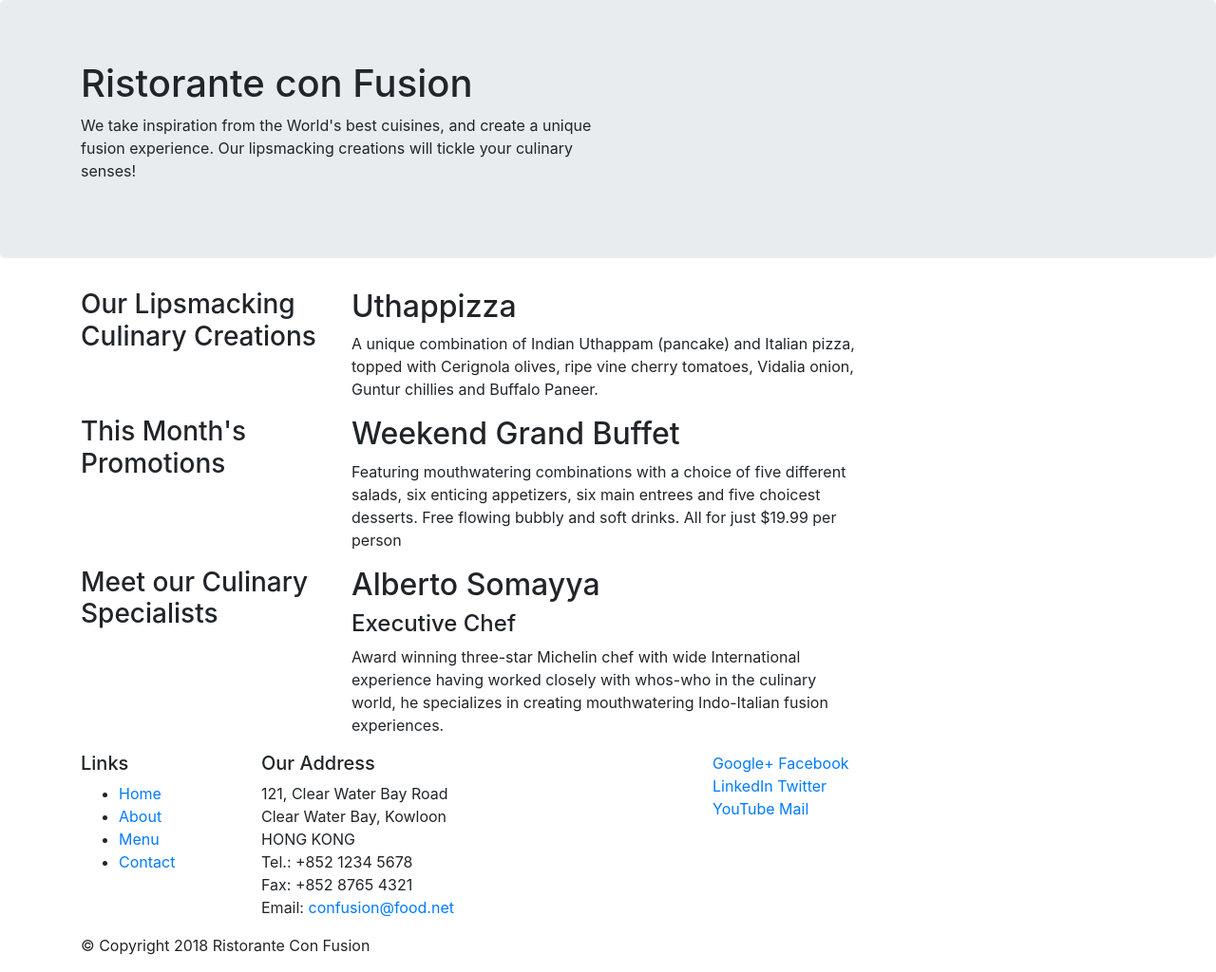
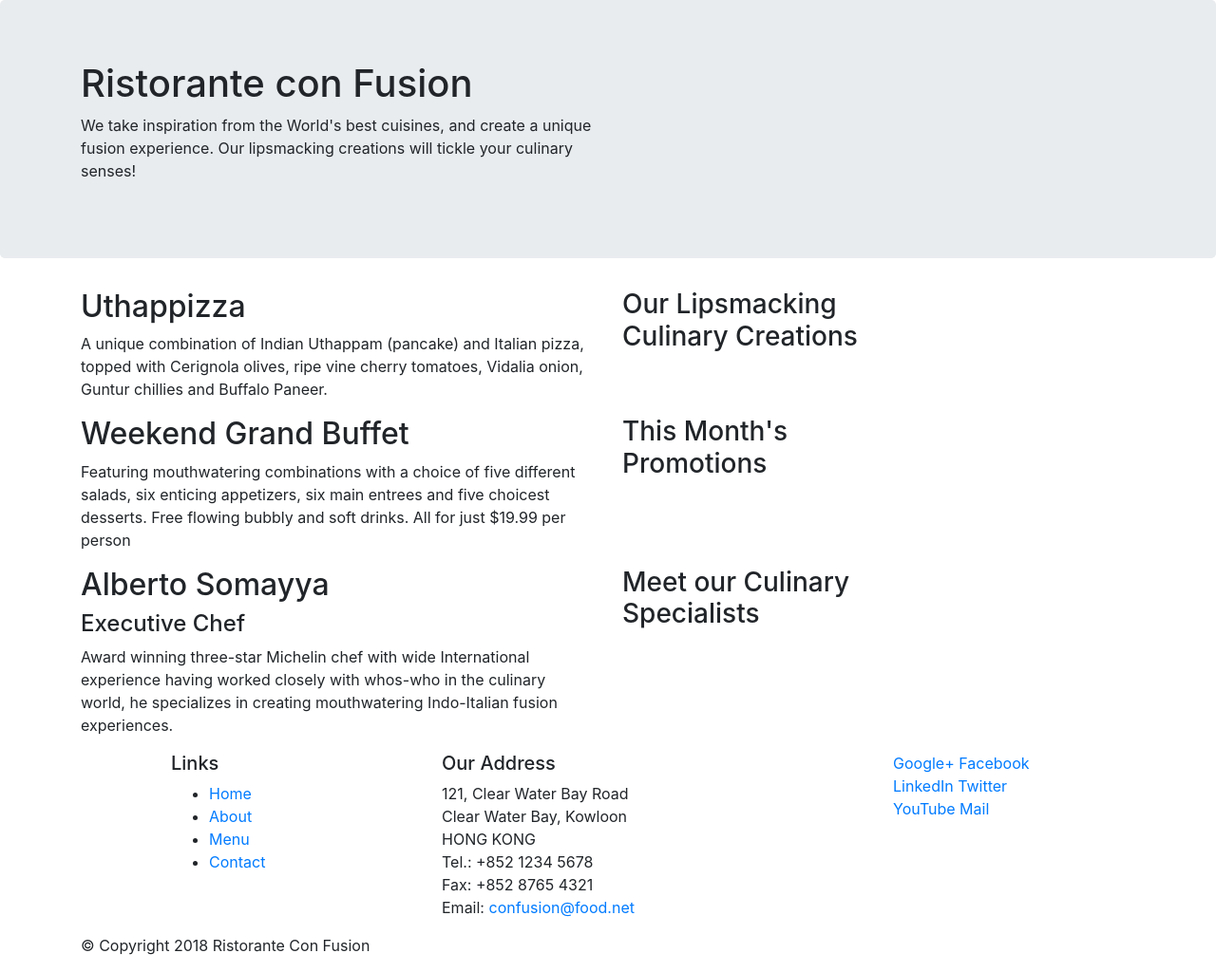
Before and after one commit to Valentyn23/bootstrap, a website: page index.html in a window 1280 px wide. Shown: the whole page at 95% size. Drawn offline with nearby package versions, Linux system fonts and the light colour scheme.

Commit message:
Bootstrap Grid Part One

```diff
--- a/index.html
+++ b/index.html
@@ -29,10 +29,10 @@
 
     <div class="container">
         <div class="row">
-            <div class="col-12 col-sm-4 col-md-3">
+            <div class="col-12 col-sm-4 order-sm-last col-md-3">
                 <h3>Our Lipsmacking Culinary Creations</h3>
             </div>
-            <div class="col col-sm col-md-6">
+            <div class="col col-sm order-sm-first col-md-6">
                 <h2>Uthappizza</h2>
                 <p>A unique combination of Indian Uthappam (pancake) and Italian pizza, topped with Cerignola olives, ripe vine cherry tomatoes, Vidalia onion, Guntur chillies and Buffalo Paneer.</p>
             </div>
@@ -40,20 +40,20 @@
 
 
         <div class="row">
-            <div class="col-12 col-sm-4 col-md-3">
+            <div class="col-12 col-sm-4 order-sm-last col-md-3">
                 <h3>This Month's Promotions</h3>
             </div>
-            <div class="col col-sm col-md-6">
+            <div class="col col-sm order-sm-first col-md-6">
                 <h2>Weekend Grand Buffet</h2>
                 <p>Featuring mouthwatering combinations with a choice of five different salads, six enticing appetizers, six main entrees and five choicest desserts. Free flowing bubbly and soft drinks. All for just $19.99 per person </p>
             </div>
         </div>
 
         <div class="row">
-            <div class="col-12 col-sm-4 col-md-3">
+            <div class="col-12 col-sm-4 order-sm-last col-md-3">
                 <h3>Meet our Culinary Specialists</h3>
             </div>
-            <div class="col col-sm col-md-6">
+            <div class="col col-sm order-sm-first col-md-6">
                 <h2>Alberto Somayya</h2>
                 <h4>Executive Chef</h4>
                 <p>Award winning three-star Michelin chef with wide International experience having worked closely with whos-who in the culinary world, he specializes in creating mouthwatering Indo-Italian fusion experiences. </p>
@@ -64,7 +64,7 @@
     <footer>
         <div class="container">
             <div class="row">
-                <div class="col-4 col-sm-2">
+                <div class="col-4 offset-1 col-sm-2">
                     <h5>Links</h5>
                     <ul>
                         <li><a href="#">Home</a></li>
@@ -73,7 +73,7 @@
                         <li><a href="#">Contact</a></li>
                     </ul>
                 </div>
-                <div class="col-7 col-sm-5">
+                <div class="col-7 offset-1 col-sm-5">
                     <h5>Our Address</h5>
                     <address>
 		              121, Clear Water Bay Road<br>
```
